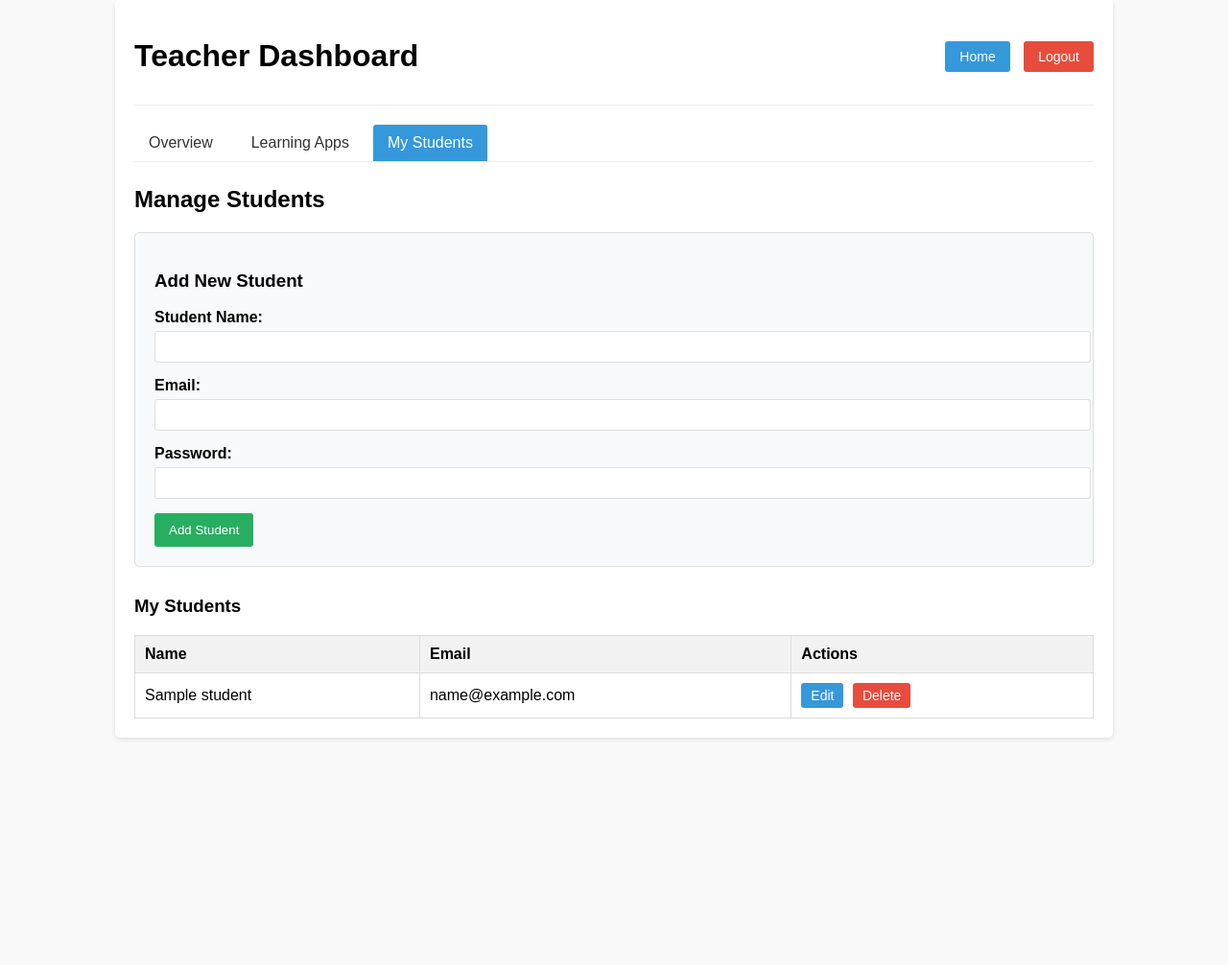
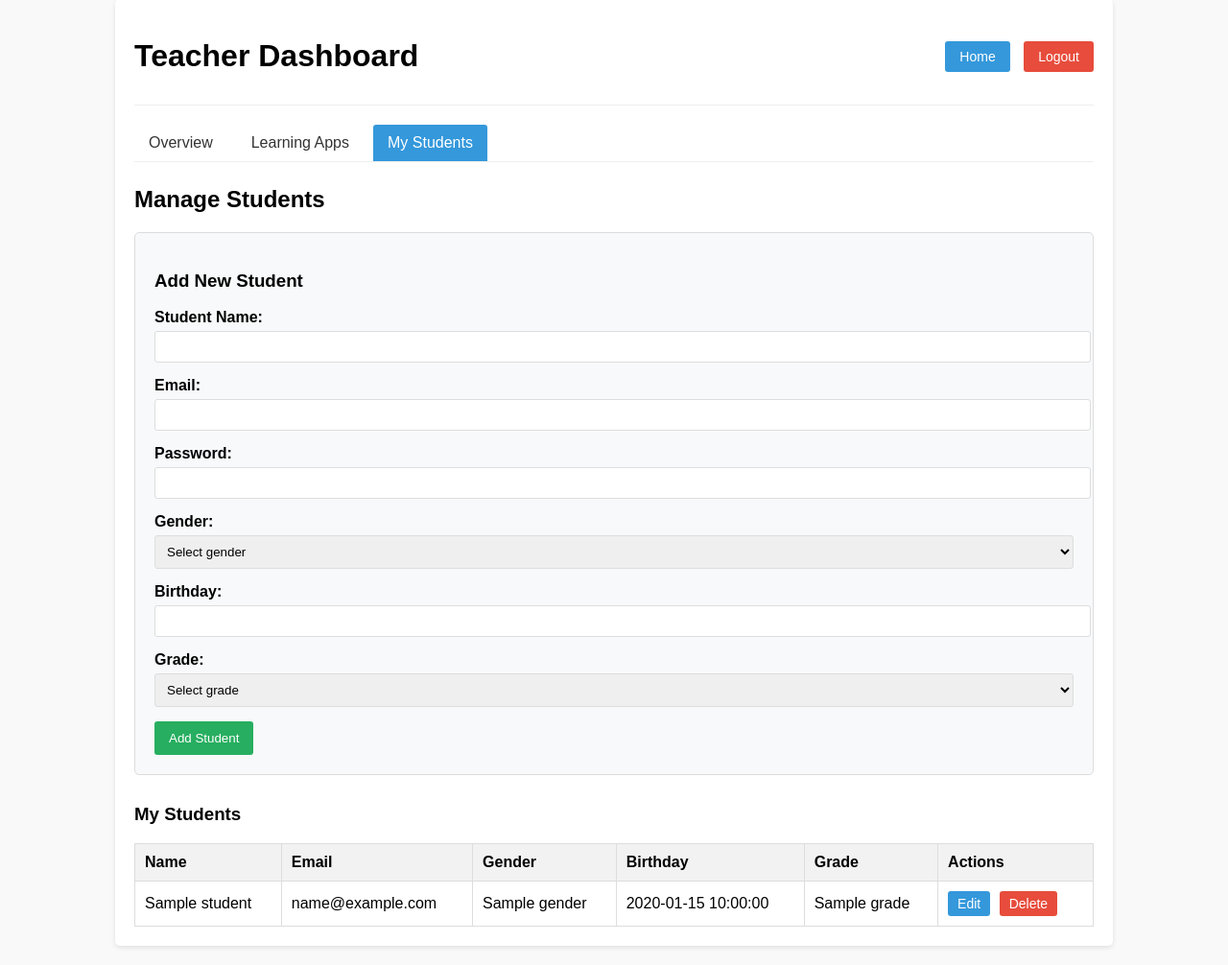
Before and after one commit to mayurasandakalum/research-complete-app, a Flask app: template templates/dashboard.html in a window 1280 px wide, after a click on "My Students". Shown: the part 21-1027 px from the top of the page at 96% size. Before the commit the page ends 792 px from the top, so only its background shows below. Run offline with Flask 3, Linux system fonts and the light colour scheme; the template is opened without the code that fills it: most values are stand-ins (such as "Sample title", 1, 10 or a date in 2020); some libraries are stand-ins or nearby versions.

Commit message:
Enhance student model and routes to include gender, birthday, and grade fields; update dashboard styling and datepicker customization

```diff
--- a/static/css/dashboard.css
+++ b/static/css/dashboard.css
@@ -159,6 +159,14 @@ body {
   border-radius: 3px;
 }
 
+.form-group input,
+.form-group select {
+  width: 100%;
+  padding: 8px;
+  border: 1px solid #ddd;
+  border-radius: 3px;
+}
+
 .submit-btn {
   padding: 10px 15px;
   background-color: #27ae60;
@@ -258,3 +266,27 @@ body {
 .action-btn.delete {
   background-color: #e74c3c;
 }
+
+/* Datepicker customization */
+.ui-datepicker {
+  font-size: 14px;
+  font-family: Arial, sans-serif;
+  background-color: white;
+  border: 1px solid #ddd;
+  border-radius: 3px;
+  padding: 10px;
+  box-shadow: 0 2px 5px rgba(0, 0, 0, 0.1);
+}
+
+.ui-datepicker-header {
+  background-color: #f2f2f2;
+  border-bottom: 1px solid #ddd;
+  padding: 5px;
+  margin-bottom: 5px;
+}
+
+.ui-datepicker-prev,
+.ui-datepicker-next {
+  cursor: pointer;
+  padding: 0 5px;
+}
--- a/templates/dashboard.html
+++ b/templates/dashboard.html
@@ -4,6 +4,8 @@
 <head>
     <title>Teacher Dashboard - Learning Apps Hub</title>
     <link rel="stylesheet" href="{{ url_for('static', filename='css/dashboard.css') }}">
+    <!-- Add datepicker styles -->
+    <link rel="stylesheet" href="https://cdnjs.cloudflare.com/ajax/libs/jqueryui/1.12.1/jquery-ui.min.css">
 </head>
 
 <body>
@@ -87,6 +89,27 @@
                         <label for="student_password">Password:</label>
                         <input type="password" id="student_password" name="student_password" required>
                     </div>
+                    <div class="form-group">
+                        <label for="student_gender">Gender:</label>
+                        <select id="student_gender" name="student_gender" required>
+                            <option value="">Select gender</option>
+                            <option value="male">Male</option>
+                            <option value="female">Female</option>
+                            <option value="other">Other</option>
+                        </select>
+                    </div>
+                    <div class="form-group">
+                        <label for="student_birthday">Birthday:</label>
+                        <input type="text" id="student_birthday" name="student_birthday" class="datepicker" required>
+                    </div>
+                    <div class="form-group">
+                        <label for="student_grade">Grade:</label>
+                        <select id="student_grade" name="student_grade" required>
+                            <option value="">Select grade</option>
+                            <option value="grade4">Grade 4</option>
+                            <option value="grade5">Grade 5</option>
+                        </select>
+                    </div>
                     <button type="submit" class="submit-btn">Add Student</button>
                 </form>
             </div>
@@ -99,6 +122,9 @@
                         <tr>
                             <th>Name</th>
                             <th>Email</th>
+                            <th>Gender</th>
+                            <th>Birthday</th>
+                            <th>Grade</th>
                             <th>Actions</th>
                         </tr>
                     </thead>
@@ -107,9 +133,13 @@
                         <tr>
                             <td>{{ student.name }}</td>
                             <td>{{ student.email }}</td>
+                            <td>{{ student.gender|capitalize if student.gender else 'N/A' }}</td>
+                            <td>{{ student.birthday if student.birthday else 'N/A' }}</td>
+                            <td>{{ student.grade|replace('grade', 'Grade ')|capitalize if student.grade else 'N/A' }}
+                            </td>
                             <td>
                                 <button class="action-btn edit"
-                                    onclick="openEditModal('{{ student.id }}', '{{ student.name }}', '{{ student.email }}')">Edit</button>
+                                    onclick="openEditModal('{{ student.id }}', '{{ student.name }}', '{{ student.email }}', '{{ student.gender }}', '{{ student.birthday }}', '{{ student.grade }}')">Edit</button>
                                 <a href="{{ url_for('delete_student', student_id=student.id) }}"
                                     class="action-btn delete"
                                     onclick="return confirm('Are you sure you want to delete this student?')">Delete</a>
@@ -140,12 +170,46 @@
                     <label for="edit_student_email">Email:</label>
                     <input type="email" id="edit_student_email" name="student_email" required>
                 </div>
+                <div class="form-group">
+                    <label for="edit_student_gender">Gender:</label>
+                    <select id="edit_student_gender" name="student_gender">
+                        <option value="">Select gender</option>
+                        <option value="male">Male</option>
+                        <option value="female">Female</option>
+                        <option value="other">Other</option>
+                    </select>
+                </div>
+                <div class="form-group">
+                    <label for="edit_student_birthday">Birthday:</label>
+                    <input type="text" id="edit_student_birthday" name="student_birthday" class="datepicker">
+                </div>
+                <div class="form-group">
+                    <label for="edit_student_grade">Grade:</label>
+                    <select id="edit_student_grade" name="student_grade">
+                        <option value="">Select grade</option>
+                        <option value="grade4">Grade 4</option>
+                        <option value="grade5">Grade 5</option>
+                    </select>
+                </div>
                 <button type="submit" class="submit-btn">Update Student</button>
             </form>
         </div>
     </div>
 
+    <!-- Add jQuery and jQuery UI for datepicker -->
+    <script src="https://code.jquery.com/jquery-3.6.0.min.js"></script>
+    <script src="https://code.jquery.com/ui/1.12.1/jquery-ui.min.js"></script>
     <script>
+        // Initialize datepickers
+        $(function () {
+            $(".datepicker").datepicker({
+                dateFormat: 'yy-mm-dd',
+                changeMonth: true,
+                changeYear: true,
+                yearRange: "-20:+0" // Allow selecting dates from 20 years ago to today
+            });
+        });
+
         // Fetch and display app status
         function updateStatus() {
             fetch('/api/status')
@@ -213,10 +277,23 @@
                 const studentId = document.getElementById('edit_student_id').value;
                 const studentName = document.getElementById('edit_student_name').value;
                 const studentEmail = document.getElementById('edit_student_email').value;
+                const studentGender = document.getElementById('edit_student_gender').value;
+                const studentBirthday = document.getElementById('edit_student_birthday').value;
+                const studentGrade = document.getElementById('edit_student_grade').value;
 
+                // Create FormData object and append all fields, even if empty
                 const formData = new FormData();
                 formData.append('student_name', studentName);
                 formData.append('student_email', studentEmail);
+                formData.append('student_gender', studentGender);
+                formData.append('student_birthday', studentBirthday);
+                formData.append('student_grade', studentGrade);
+
+                // Debug - optional, remove in production
+                console.log('Updating student with:');
+                console.log('Gender:', studentGender);
+                console.log('Birthday:', studentBirthday);
+                console.log('Grade:', studentGrade);
 
                 fetch(`/edit_student/${studentId}`, {
                     method: 'POST',
@@ -227,22 +304,40 @@
                             // Reload the page to show updated data
                             window.location.reload();
                         } else {
-                            alert('Failed to update student. Please try again.');
+                            return response.json().then(data => {
+                                throw new Error(data.error || 'Failed to update student');
+                            });
                         }
                     })
                     .catch(error => {
-                        alert('An error occurred. Please try again.');
+                        alert('Error: ' + error.message);
                         console.error('Error:', error);
                     });
             });
         });
 
         // Function to open the edit modal
-        function openEditModal(id, name, email) {
+        function openEditModal(id, name, email, gender, birthday, grade) {
             const modal = document.getElementById('editStudentModal');
             document.getElementById('edit_student_id').value = id;
             document.getElementById('edit_student_name').value = name;
             document.getElementById('edit_student_email').value = email;
+
+            // Fix handling of gender, birthday and grade fields
+            const genderField = document.getElementById('edit_student_gender');
+            genderField.value = gender || ''; // Set empty string if undefined
+
+            const birthdayField = document.getElementById('edit_student_birthday');
+            birthdayField.value = birthday || ''; // Set empty string if undefined
+
+            const gradeField = document.getElementById('edit_student_grade');
+            gradeField.value = grade || ''; // Set empty string if undefined
+
+            // Refresh/initialize the datepicker
+            if ($(birthdayField).hasClass('hasDatepicker')) {
+                $(birthdayField).datepicker('setDate', birthday);
+            }
+
             modal.style.display = 'block';
         }
     </script>
```
Also changed, not shown: models.py (+19 -4 lines), routes.py (+32 -4 lines), kinesthetic/static/uploads/annotated_abacus59kclnwz.jpg (added), kinesthetic/static/uploads/annotated_clockyodhq5ay.jpg (added).
